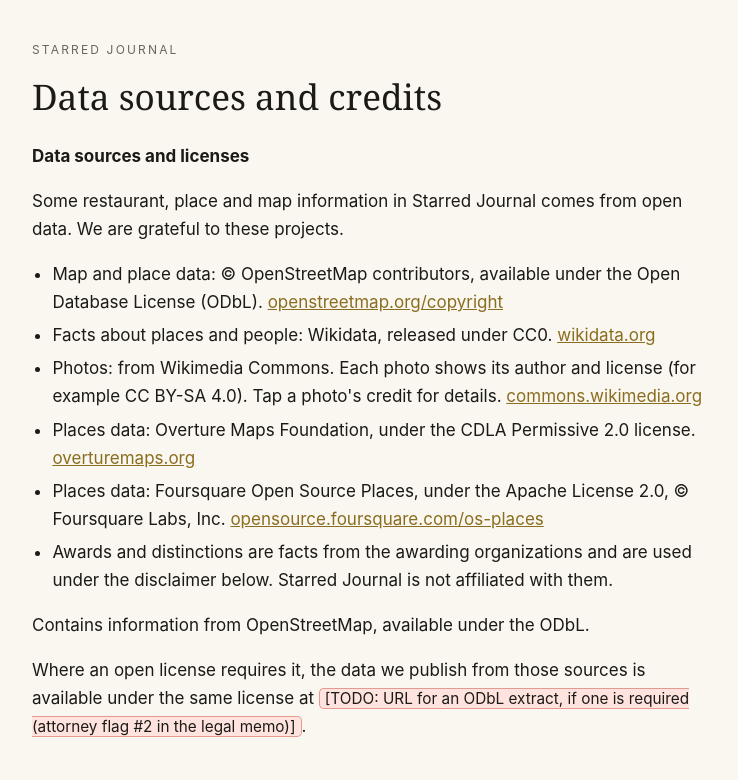
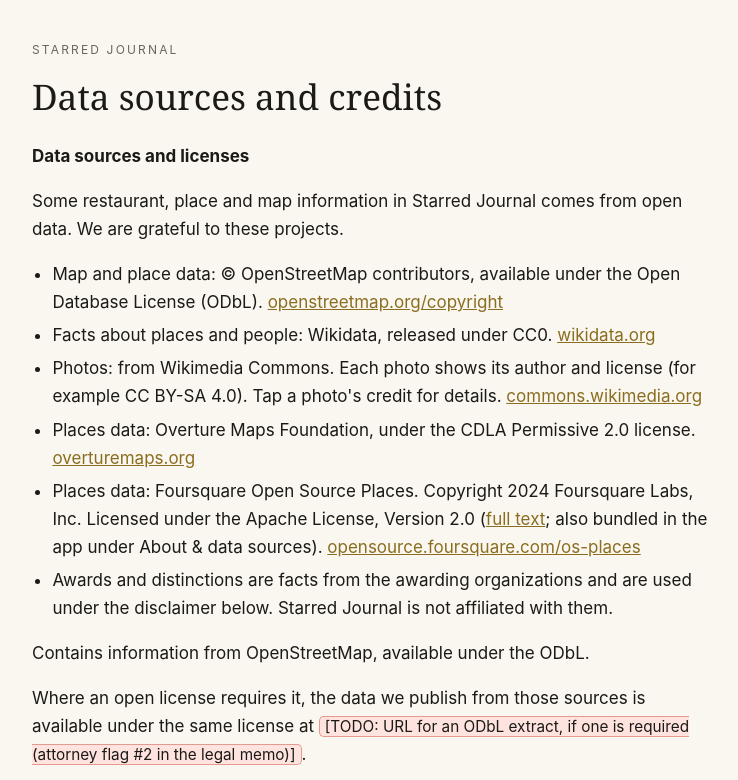
Before and after one commit to kylen247/starred-journal-site, a plain HTML site: page data-sources/index.html in a window 1280 px wide. Shown: the top 780 px of the page, without its empty margins (270-1008 px from the left). Drawn offline with Linux system fonts and the light colour scheme.

Commit message:
Publish site: Google line in privacy, Google Maps terms reference, Foursquare Apache-2.0 notice

```diff
--- a/data-sources/index.html
+++ b/data-sources/index.html
@@ -13,7 +13,7 @@ blockquote{margin:1em 0;padding:.2em 1em;border-left:3px solid var(--gold);backg
 <div class="eyebrow">Starred Journal</div><h1>Data sources and credits</h1>
 <p><strong>Data sources and licenses</strong></p>
 <p>Some restaurant, place and map information in Starred Journal comes from open data. We are grateful to these projects.</p>
-<ul><li>Map and place data: © OpenStreetMap contributors, available under the Open Database License (ODbL). <a href="https://www.openstreetmap.org/copyright">openstreetmap.org/copyright</a></li><li>Facts about places and people: Wikidata, released under CC0. <a href="https://www.wikidata.org">wikidata.org</a></li><li>Photos: from Wikimedia Commons. Each photo shows its author and license (for example CC BY-SA 4.0). Tap a photo's credit for details. <a href="https://commons.wikimedia.org">commons.wikimedia.org</a></li><li>Places data: Overture Maps Foundation, under the CDLA Permissive 2.0 license. <a href="https://overturemaps.org">overturemaps.org</a></li><li>Places data: Foursquare Open Source Places, under the Apache License 2.0, © Foursquare Labs, Inc. <a href="https://opensource.foursquare.com/os-places/">opensource.foursquare.com/os-places</a></li><li>Awards and distinctions are facts from the awarding organizations and are used under the disclaimer below. Starred Journal is not affiliated with them.</li></ul>
+<ul><li>Map and place data: © OpenStreetMap contributors, available under the Open Database License (ODbL). <a href="https://www.openstreetmap.org/copyright">openstreetmap.org/copyright</a></li><li>Facts about places and people: Wikidata, released under CC0. <a href="https://www.wikidata.org">wikidata.org</a></li><li>Photos: from Wikimedia Commons. Each photo shows its author and license (for example CC BY-SA 4.0). Tap a photo's credit for details. <a href="https://commons.wikimedia.org">commons.wikimedia.org</a></li><li>Places data: Overture Maps Foundation, under the CDLA Permissive 2.0 license. <a href="https://overturemaps.org">overturemaps.org</a></li><li>Places data: Foursquare Open Source Places. Copyright 2024 Foursquare Labs, Inc. Licensed under the Apache License, Version 2.0 (<a href="https://www.apache.org/licenses/LICENSE-2.0">full text</a>; also bundled in the app under About &amp; data sources). <a href="https://opensource.foursquare.com/os-places/">opensource.foursquare.com/os-places</a></li><li>Awards and distinctions are facts from the awarding organizations and are used under the disclaimer below. Starred Journal is not affiliated with them.</li></ul>
 <p>Contains information from OpenStreetMap, available under the ODbL.</p>
 <p>Where an open license requires it, the data we publish from those sources is available under the same license at <span class="todo">[TODO: URL for an ODbL extract, if one is required (attorney flag #2 in the legal memo)]</span>.</p>
 <h2>Awards and independence</h2>
```
Also changed, not shown: privacy/index.html (+1 -1 lines), terms/index.html (+1 -0 lines).
